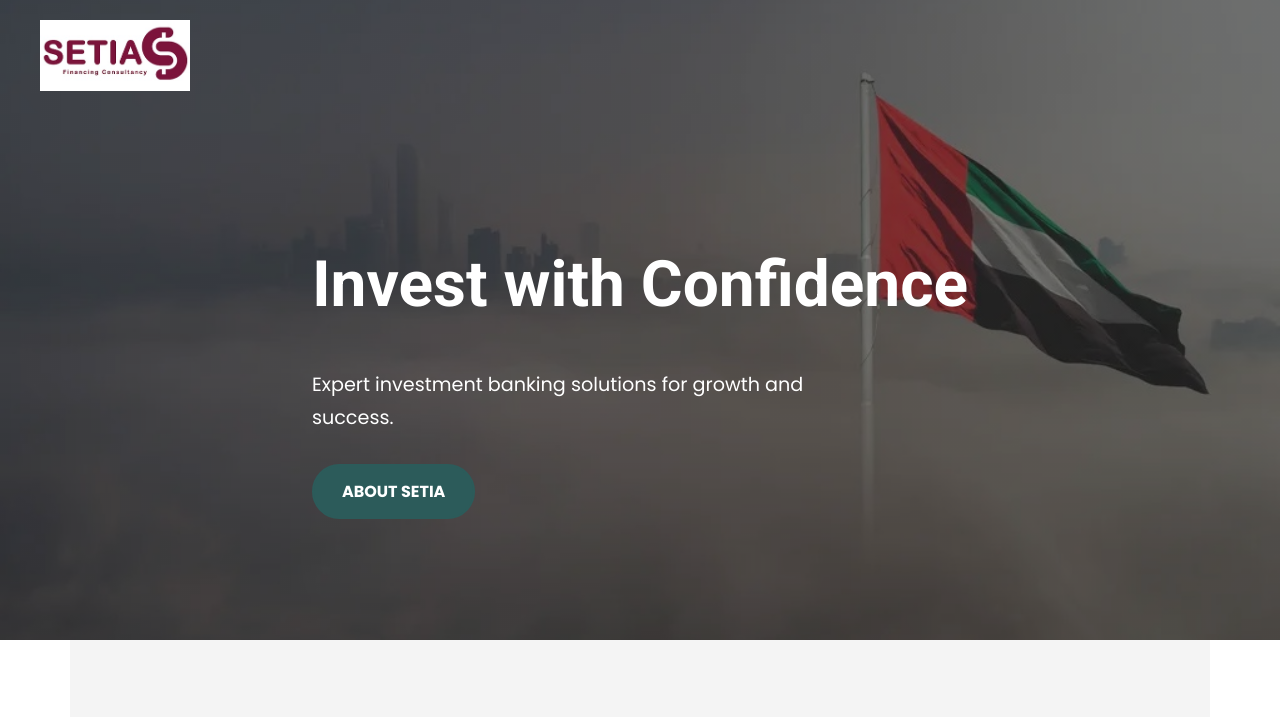
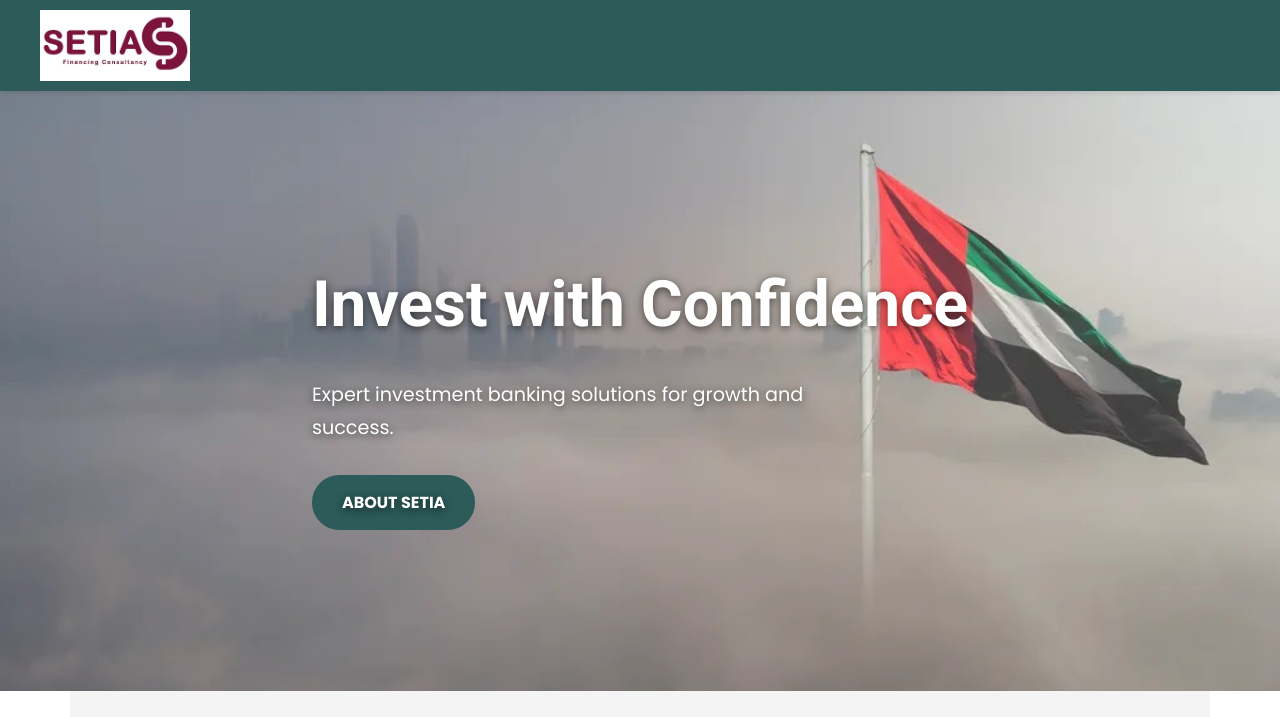
Before and after one commit to setiafinances/setiafinances.github.io, a plain HTML site: page index.html in a window 1280 px wide. Shown: the top 717 px of the page. Drawn offline with Linux system fonts and the light colour scheme; no server answers.

Commit message:
Update index.html

```diff
--- a/index.html
+++ b/index.html
@@ -3,7 +3,7 @@
 <head>
     <meta charset="UTF-8">
     <meta name="viewport" content="width=device-width, initial-scale=1.0">
-    <title>Ahmed</title>
+    <title>Setia Finances - Your Investment</title>
 
     <!-- Google Fonts -->
     <link rel="preconnect" href="https://fonts.googleapis.com">
@@ -23,7 +23,7 @@
         body {
             font-family: 'Poppins', sans-serif;
             margin: 0;
-            color: var(--text-color  );
+            color: var(--text-color );
             line-height: 1.7;
         }
 
@@ -83,36 +83,43 @@
             color: white;
         }
 
-        /* --- Header & Hero Section --- */
+        /* --- Header & Navbar --- */
         .header {
-            background: linear-gradient(rgba(0, 0, 0, 0.5), rgba(0, 0, 0, 0.5)), url('images/4.jpg') no-repeat center center/cover;
-            color: white;
-            min-height: 80vh;
-            position: relative;
-            display: flex;
-            flex-direction: column;
+            background-color: var(--secondary-color); /* Solid background color */
+            padding: 10px 40px;
+            position: sticky; /* Makes the header stick to the top on scroll */
+            top: 0;
+            z-index: 1000;
+            box-shadow: 0 2px 5px rgba(0,0,0,0.1); /* Optional: adds a subtle shadow */
         }
 
         .navbar {
             display: flex;
             justify-content: space-between;
             align-items: center;
-            padding: 20px 40px;
+            max-width: 1200px; /* Consistent width */
+            margin: 0 auto;
         }
 
         .logo {
             width: 150px;
         }
 
+        /* --- Hero Section --- */
+        .hero {
+            background: url('images/4.jpg') no-repeat center center/cover; /* Image without dark overlay */
+            color: white;
+            min-height: 75vh; /* Adjusted height */
+            position: relative;
+            display: flex;
+            align-items: center; /* Vertically center content */
+        }
+
         .hero-content {
-            flex-grow: 1;
-            display: flex;
-            flex-direction: column;
-            justify-content: center;
-            align-items: flex-start;
             max-width: 1100px;
             margin: 0 auto;
             padding: 20px;
+            text-shadow: 0 2px 8px rgba(0,0,0,0.6); /* Add text shadow for readability */
         }
 
         .hero-content h1 {
@@ -357,22 +364,30 @@
             .currency-grid {
                 grid-template-columns: repeat(2, 1fr);
             }
+            .header {
+                padding: 10px 20px;
+            }
         }
     </style>
 </head>
 <body>
 
-    <!-- Header & Hero Section -->
+    <!-- Header Section -->
     <header class="header">
         <nav class="navbar">
             <img src="images/2.png" alt="Setia Logo" class="logo">
+            <!-- You can add nav links here later if you want -->
         </nav>
+    </header>
+
+    <!-- Hero Section -->
+    <section class="hero">
         <div class="hero-content">
             <h1>Invest with Confidence</h1>
             <p>Expert investment banking solutions for growth and success.</p>
             <a href="#about" class="btn btn-hero">ABOUT SETIA</a>
         </div>
-    </header>
+    </section>
 
     <main>
         <!-- Currency Prices Section -->
@@ -493,7 +508,7 @@ CLOVER BAY TOWER 33, MARASI DRIVE, BUSINESS BAY, DUBAI</p>
     <!-- Javascript for Accordion, Modal & Currency API -->
     <script>
         // --- Accordion Script ---
-        const accordion = document.getElementById('hours-accordion' );
+        const accordion = document.getElementById('hours-accordion'  );
         if (accordion) {
             const fullWeek = accordion.querySelector('.full-week');
             accordion.addEventListener('click', () => {
@@ -538,7 +553,7 @@ CLOVER BAY TOWER 33, MARASI DRIVE, BUSINESS BAY, DUBAI</p>
             const apiUrl = `https://v6.exchangerate-api.com/v6/${apiKey}/latest/${baseCurrency}`;
 
             // Function to fetch and update currency rates
-            function fetchRates( ) {
+            function fetchRates(  ) {
                 console.log("Fetching latest currency rates...");
                 fetch(apiUrl)
                     .then(response => {
```
